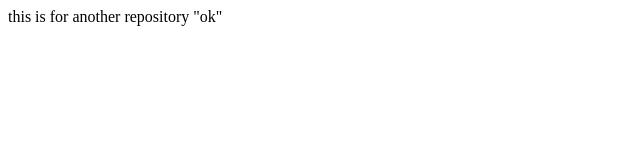
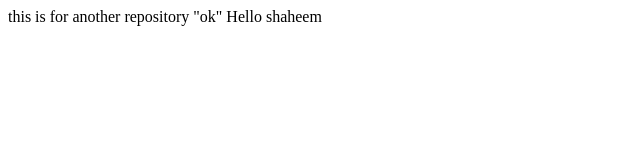
Before and after one commit to shaheemshan/gen_Repo, a plain HTML site: page wlcmFile.html in a window 1280 px wide. Shown: the whole page, without its empty margins (0-640 px from the left). Drawn offline with Linux system fonts and the light colour scheme.

Commit message:
my initial commit second repository

```diff
--- a/wlcmFile.html
+++ b/wlcmFile.html
@@ -8,5 +8,6 @@
 </head>
 <body>
     this is for another repository "ok"
+    Hello shaheem
 </body>
 </html>
```
